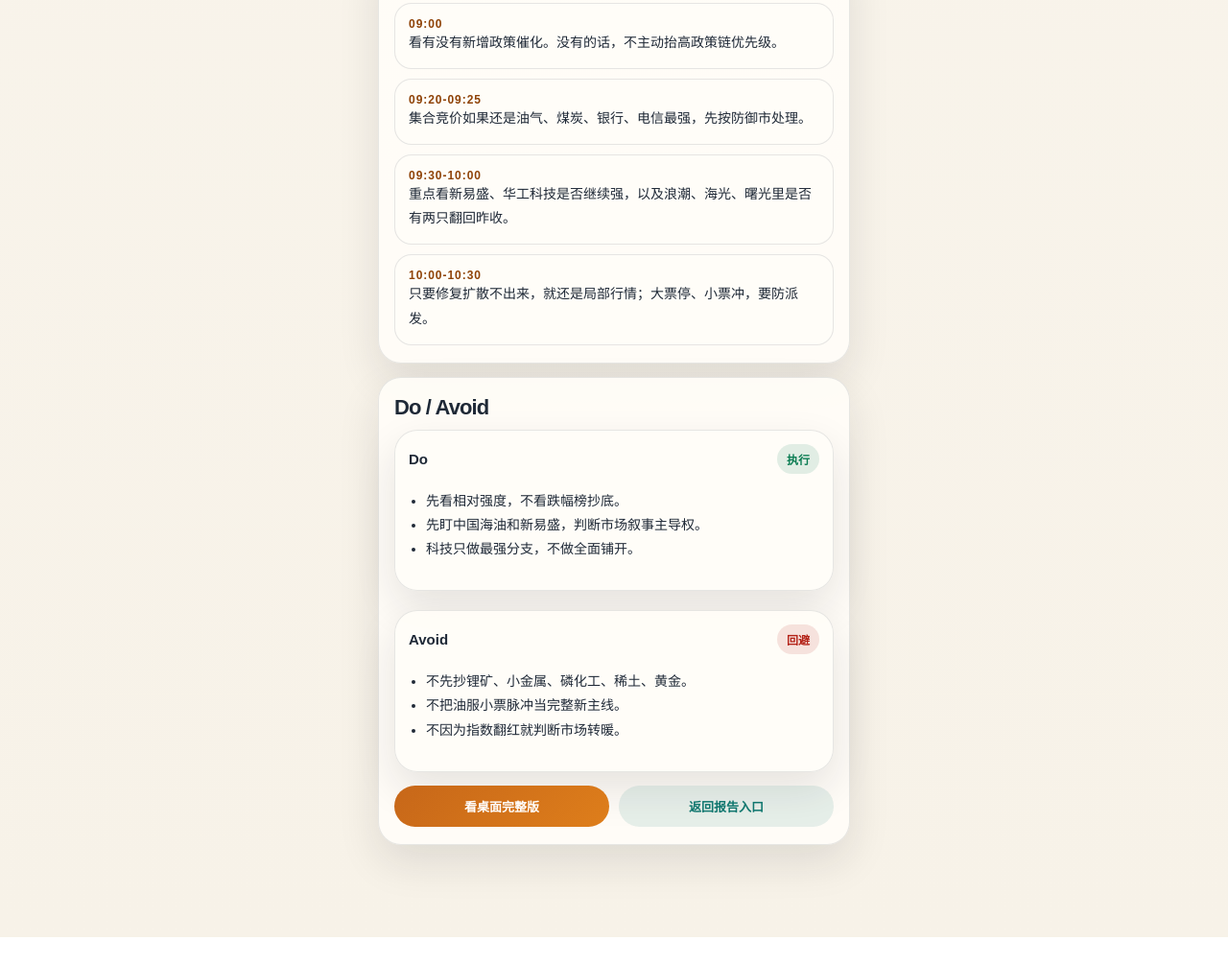
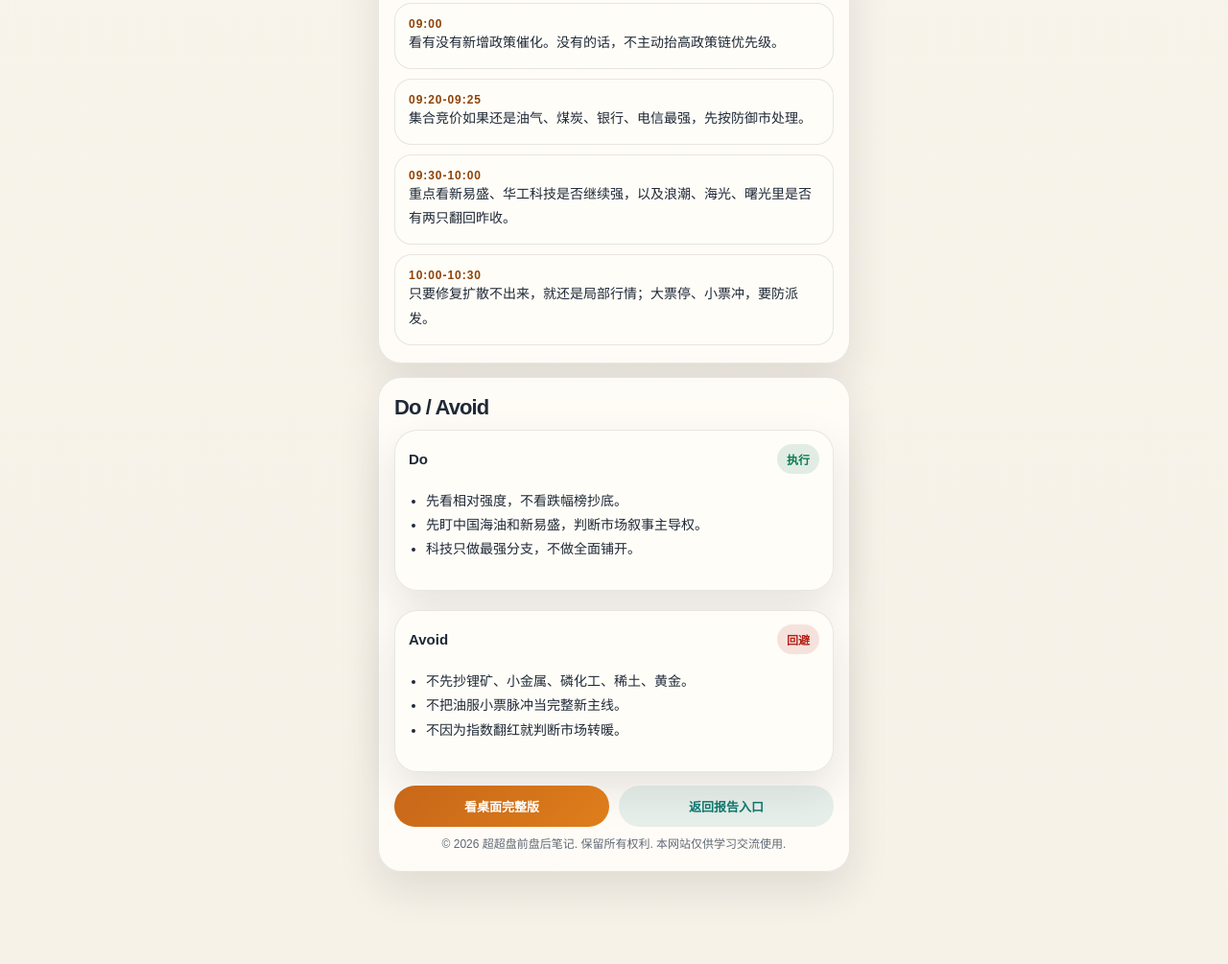
Before and after one commit to huangrichao2020/uwillberich-reports, a plain HTML site: page reports/2026-03-20-postclose-preopen-h5.html in a window 1280 px wide. Shown: the part 2748-3753 px from the top of the page at 96% size. Before the commit the page ends 3725 px from the top, so only its background shows below. Drawn offline with Linux system fonts and the light colour scheme.

Commit message:
Add footer notice to report pages

```diff
--- a/reports/2026-03-20-postclose-preopen-h5.html
+++ b/reports/2026-03-20-postclose-preopen-h5.html
@@ -389,6 +389,14 @@
         grid-template-columns: 1fr 1fr;
         gap: 10px;
       }
+
+      .page-note {
+        margin-top: 8px;
+        text-align: center;
+        color: var(--muted);
+        font-size: 12px;
+        line-height: 1.7;
+      }
     </style>
   </head>
   <body>
@@ -610,6 +618,9 @@
             <a class="btn btn-primary" href="./2026-03-20-postclose-preopen.html">看桌面完整版</a>
             <a class="btn btn-secondary" href="../index.html">返回报告入口</a>
           </div>
+          <p class="page-note">
+            © 2026 超超盘前盘后笔记. 保留所有权利. 本网站仅供学习交流使用.
+          </p>
         </section>
       </section>
     </main>
```
Also changed, not shown: index.html (+10 -1 lines), reports/2026-03-20-postclose-preopen.html (+7 -0 lines).
